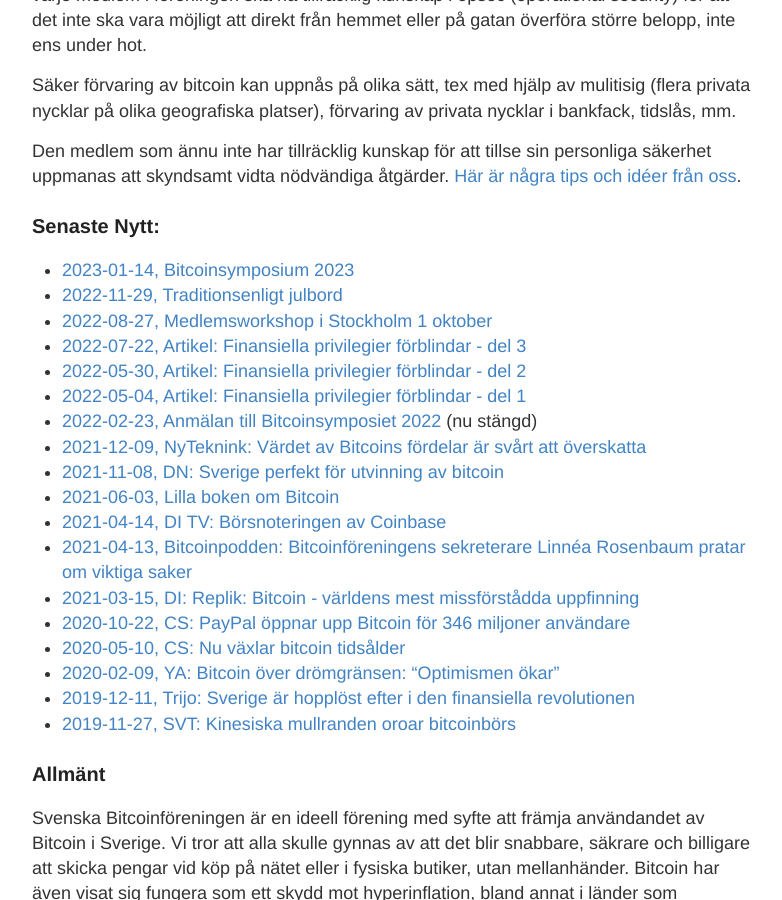
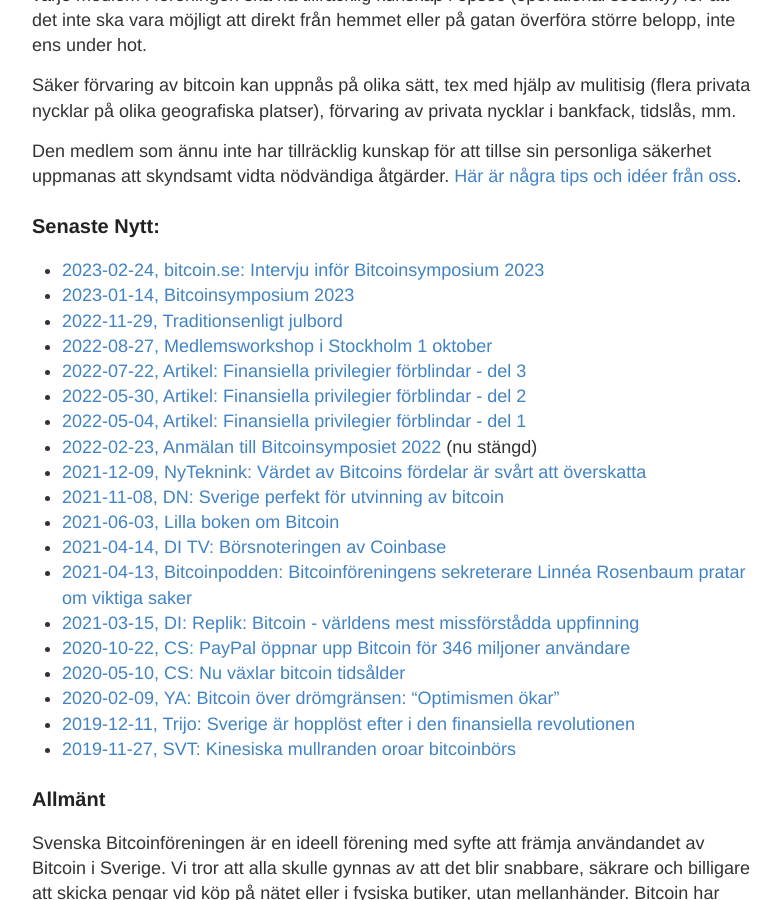
Before and after one commit to bitcoinforeningen/bitcoinforeningen.github.io, a Jekyll site: the page built from index.md, in a window 1280 px wide and 900 px high, scrolled down 651 px. Shown: the whole window, without its empty margins (248-1030 px from the left). Built offline with Jekyll 4.4.1, drawn with Linux system fonts in a browser that asks for light colours.

Commit message:
Update index.md

```diff
--- a/index.md
+++ b/index.md
@@ -18,6 +18,7 @@ Säker förvaring av bitcoin kan uppnås på olika sätt, tex med hjälp av muli
 Den medlem som ännu inte har tillräcklig kunskap för att tillse sin personliga säkerhet uppmanas att skyndsamt vidta nödvändiga åtgärder. [Här är några tips och idéer från oss](./public/OpSecPreludium.pdf).
 
 ### Senaste Nytt:
+- [2023-02-24, bitcoin.se: Intervju inför Bitcoinsymposium 2023](https://www.bitcoin.se/articles/intervju-infor-bitcoinsymposium-2023)
 - [2023-01-14, Bitcoinsymposium 2023]({% link _posts/2023-01-14-symposium.md %})
 - [2022-11-29, Traditionsenligt julbord]({% link _posts/2022-11-29-julbord.md %})
 - [2022-08-27, Medlemsworkshop i Stockholm 1 oktober]({% link _posts/2022-08-26-medlemsworkshop.md %})
```
